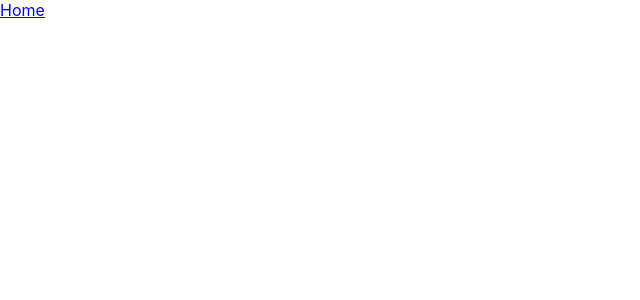
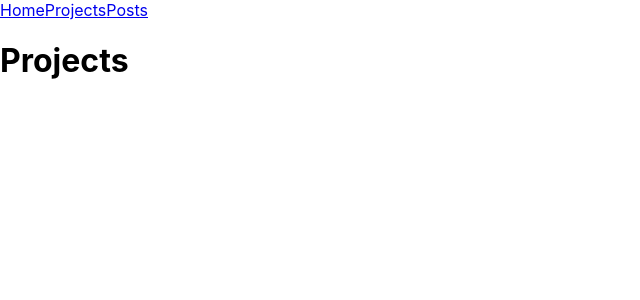
Before and after one commit to slaydenriley/portfolio, a React (Create React App) app in the folder frontend/: page /projects in a window 1280 px wide. Shown: the top 300 px of the page, without its empty margins (0-640 px from the left). Built offline with nearby package versions, Linux system fonts and the light colour scheme.

Commit message:
Got basic react router working

```diff
--- a/frontend/src/App.js
+++ b/frontend/src/App.js
@@ -4,6 +4,9 @@ import UsersContainer from './containers/usersContainer'
 import NavBar from './components/NavBar.js'
 import {BrowserRouter as Router, Route} from 'react-router-dom';
 import Home from './components/Home';
+import Projects from './components/Projects';
+import Posts from './components/Posts';
+
 
 
 const App = (props) => {
@@ -12,6 +15,8 @@ const App = (props) => {
       <div className="app">
         <NavBar />
         <Route exact path="/" component={Home} />
+        <Route exact path="/projects" component={Projects} />
+        <Route exact path="/posts" component={Posts} />
       </div>
     </Router>
   );
--- a/frontend/src/components/Home.js
+++ b/frontend/src/components/Home.js
@@ -3,7 +3,7 @@ import React from 'react';
 const Home = () => {
   return (
     <div>
-      <h1>Home Page</h1>
+      <h1>Hi, I'm Riley.</h1>
     </div>
   );
 };
--- a/frontend/src/components/NavBar.js
+++ b/frontend/src/components/NavBar.js
@@ -5,6 +5,8 @@ const NavBar = () => {
   return (
     <div className="navbar">
       <NavLink to="/">Home</NavLink>
+      <NavLink to="/projects">Projects</NavLink>
+      <NavLink to="/posts">Posts</NavLink>
     </div>
   );
 };
--- /dev/null
+++ b/frontend/src/components/Posts.js
@@ -0,0 +1,11 @@
+import React from 'react';
+
+const Posts = () => {
+  return (
+    <div>
+      <h1>Posts</h1>
+    </div>
+  );
+};
+
+export default Posts;
--- /dev/null
+++ b/frontend/src/components/Projects.js
@@ -0,0 +1,11 @@
+import React from 'react';
+
+const Projects = () => {
+  return (
+    <div>
+      <h1>Projects</h1>
+    </div>
+  );
+};
+
+export default Projects;
```
Also changed, not shown: 1 other file (tests, documents, lock files or other folders).
